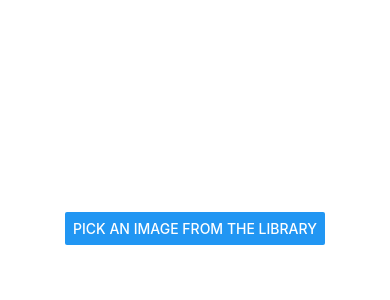
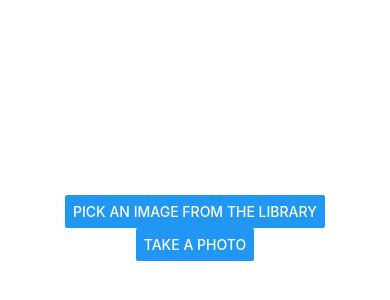
Before and after one commit to tinavngo/communication-features, a React Native app: screen / in a window 390 px wide. Shown: the part 194-494 px from the top of the page. Built offline with nearby package versions, Linux system fonts and the light colour scheme.

Commit message:
Add takePhoto feature

```diff
--- a/App.js
+++ b/App.js
@@ -19,6 +19,18 @@ export default function App() {
   }
 
 
+  // Button #2 Take a photo
+  const takePhoto = async () => {
+    let permissions = await ImagePicker.requestCameraPermissionsAsync();
+
+    if(permissions?.granted) {
+      let result = await ImagePicker.launchCameraAsync();
+
+      if(!result.canceled) setImage(result.assets[0]);
+      else setImage(null)
+    }
+  }
+
   return (
     <View style={styles.container}>
       {image &&
@@ -27,6 +39,10 @@ export default function App() {
       <Button
       title="Pick an image from the library"
       onPress={pickImage}
+      />
+      <Button
+      title="Take a photo"
+      onPress={takePhoto}
       />
       <StatusBar style="auto" />
     </View>
```
